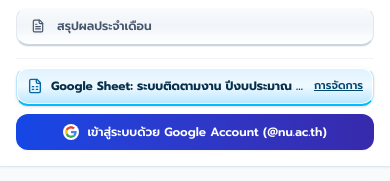
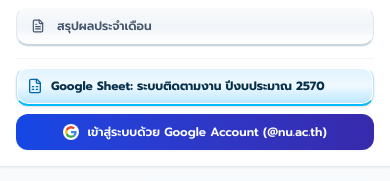
Before and after one commit to anuwatr-max/-, a React (Vite) app: page / in a window 390 px wide. Both pictures are taken after a click on the button 362 px from the left and 33 px from the top of the page. Shown: the part 213-394 px from the top of the page. Built offline with nearby package versions, Linux system fonts and the light colour scheme; no server answers.

Commit message:
Update Navbar.tsx

```diff
--- a/src/components/Navbar.tsx
+++ b/src/components/Navbar.tsx
@@ -50,6 +50,8 @@
 }) => {
   const [mobileMenuOpen, setMobileMenuOpen] = useState(false);
   const userPerm = getUserPermission(userInfo?.email);
+  // เฉพาะผู้ดูแลระบบหลัก (Super Admin) ที่เห็นปุ่มตั้งค่า/จัดการ Google Sheet
+  const canManageSheet = userPerm.canManageSheet;
 
   const navItems: {
     id: ActiveTab;
@@ -169,6 +171,7 @@
                   className="flex items-center gap-1.5 px-3 py-1.5 rounded-xl bg-gradient-to-b from-sky-100 via-sky-50 to-sky-200 text-sky-950 font-bold border-t border-t-white border-x border-sky-200 border-b-[2.5px] border-b-sky-400 shadow-sm shadow-sky-900/10 ring-1 ring-inset ring-white text-xs active:translate-y-0.5 transition-all select-none"
                 >
                   <FileSpreadsheet className="h-4 w-4 text-sky-700 shrink-0 drop-shadow-xs" />
+                  {canManageSheet ? (
                     <button
                       onClick={onOpenSheetSettings}
                       className="font-bold text-sky-950 hover:text-sky-800 cursor-pointer text-xs"
@@ -176,17 +179,20 @@
                     >
                       Google Sheet
                     </button>
+                  ) : (
+                    <span className="font-bold text-sky-950 text-xs">Google Sheet</span>
+                  )}
                   <span className="w-1.5 h-1.5 rounded-full bg-emerald-500 animate-pulse ml-0.5" title="เชื่อมต่ออยู่" />
                   <button
                     onClick={onQuickSync}
                     disabled={syncState.isSyncing}
-                    title="ซิงค์ข้อมูลกับ Google Sheet"
+                    title={canManageSheet ? 'ซิงค์ข้อมูลทั้งหมดลง Google Sheet' : 'ดึงข้อมูลล่าสุดจาก Google Sheet'}
                     className="p-1 hover:bg-sky-200/80 rounded-md text-sky-800 transition-colors cursor-pointer ml-0.5"
                   >
                     <RefreshCw className={`h-3 w-3 ${syncState.isSyncing ? 'animate-spin' : ''}`} />
                   </button>
                 </div>
-              ) : (
+              ) : canManageSheet ? (
                 <button
                   id="navbar-sheet-button"
                   onClick={onOpenSheetSettings}
@@ -195,7 +201,7 @@
                   <FileSpreadsheet className="h-4 w-4 text-sky-700 drop-shadow-xs" />
                   <span>Google Sheet</span>
                 </button>
-              )}
+              ) : null}
 
               {/* Google Sign In Button or User Avatar */}
               {userInfo ? (
@@ -367,6 +373,7 @@
                     <span className="font-semibold text-cyan-200">{formatLastSync(syncState.lastSyncedAt)}</span>
                   </div>
 
+                  {canManageSheet && (
                     <button
                       id="navbar-manage-sheet-btn"
                       onClick={onOpenSheetSettings}
@@ -376,8 +383,10 @@
                       <SlidersHorizontal className="h-3.5 w-3.5 text-cyan-300" />
                       <span>การจัดการ</span>
                     </button>
+                  )}
                 </>
               ) : (
+                canManageSheet && (
                   <button
                     id="navbar-connect-sheet-btn"
                     onClick={onOpenSheetSettings}
@@ -386,6 +395,7 @@
                     <FileSpreadsheet className="h-3.5 w-3.5" />
                     <span>สร้างหรือเชื่อมต่อ Google Sheet ทันที</span>
                   </button>
+                )
               )}
             </div>
           </div>
@@ -418,6 +428,7 @@
 
           <div className="pt-2 border-t border-slate-100 space-y-2">
             {syncState.spreadsheetId ? (
+              canManageSheet ? (
                 <button
                   onClick={() => {
                     onOpenSheetSettings();
@@ -432,6 +443,13 @@
                   <span className="text-[11px] underline shrink-0 text-sky-900 ml-2 font-semibold">การจัดการ</span>
                 </button>
               ) : (
+                <div className="w-full flex items-center gap-2 p-2.5 rounded-xl bg-gradient-to-b from-sky-100 via-sky-50 to-sky-200 text-sky-950 text-xs font-bold border-t border-t-white border-x border-sky-200 border-b-[2.5px] border-b-sky-400 shadow-sm ring-1 ring-inset ring-white select-none">
+                  <FileSpreadsheet className="h-4 w-4 text-sky-700 shrink-0 drop-shadow-xs" />
+                  <span className="truncate">Google Sheet: {cleanSheetTitle(syncState.spreadsheetTitle) || 'เชื่อมต่อแล้ว'}</span>
+                </div>
+              )
+            ) : (
+              canManageSheet && (
                 <button
                   onClick={() => {
                     onOpenSheetSettings();
@@ -442,6 +460,7 @@
                   <FileSpreadsheet className="h-4 w-4 text-sky-700 drop-shadow-xs" />
                   <span>Google Sheet (เชื่อมต่อ Sheet)</span>
                 </button>
+              )
             )}
 
             {userInfo ? (
```
Lines whose indentation alone changed are shown as unchanged.
